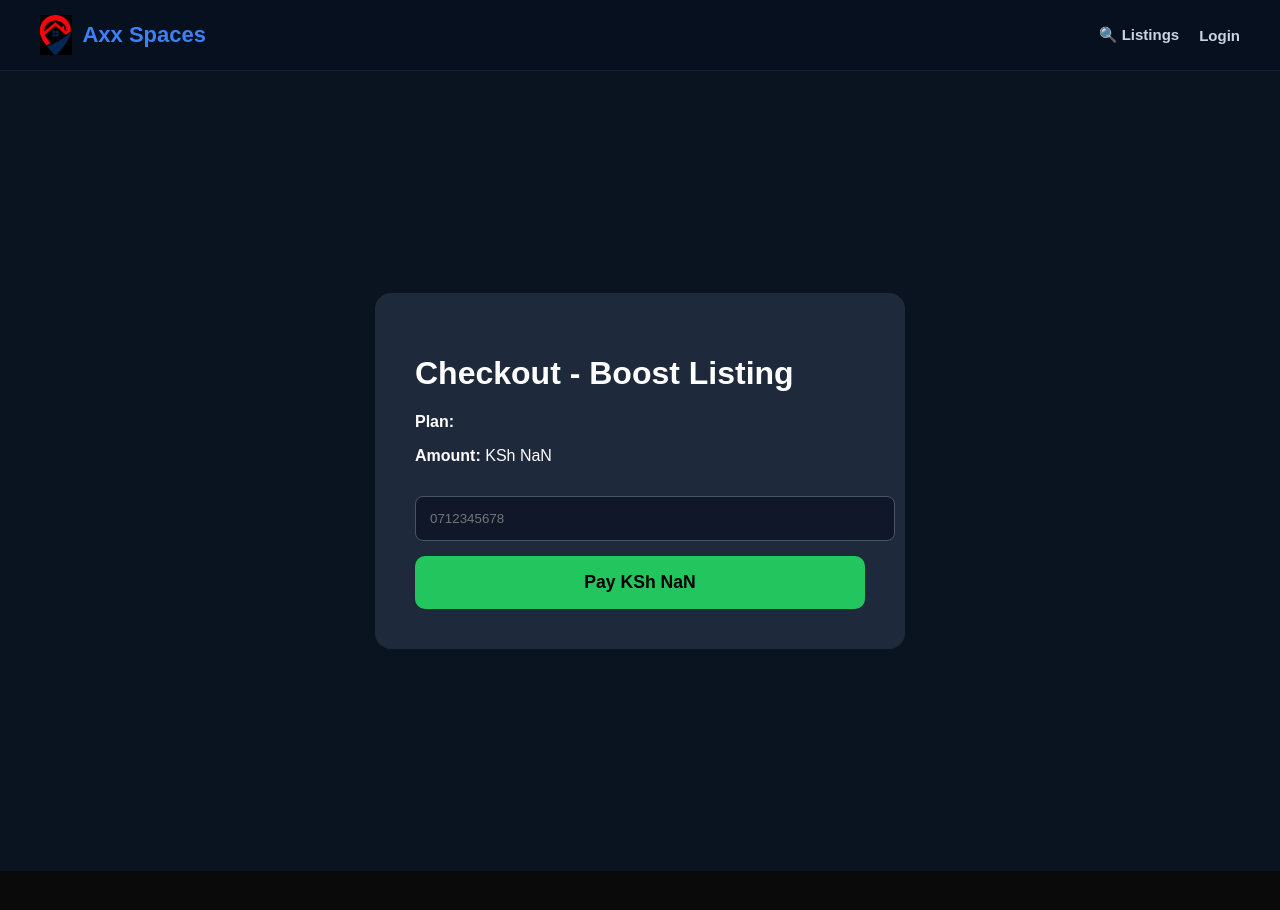
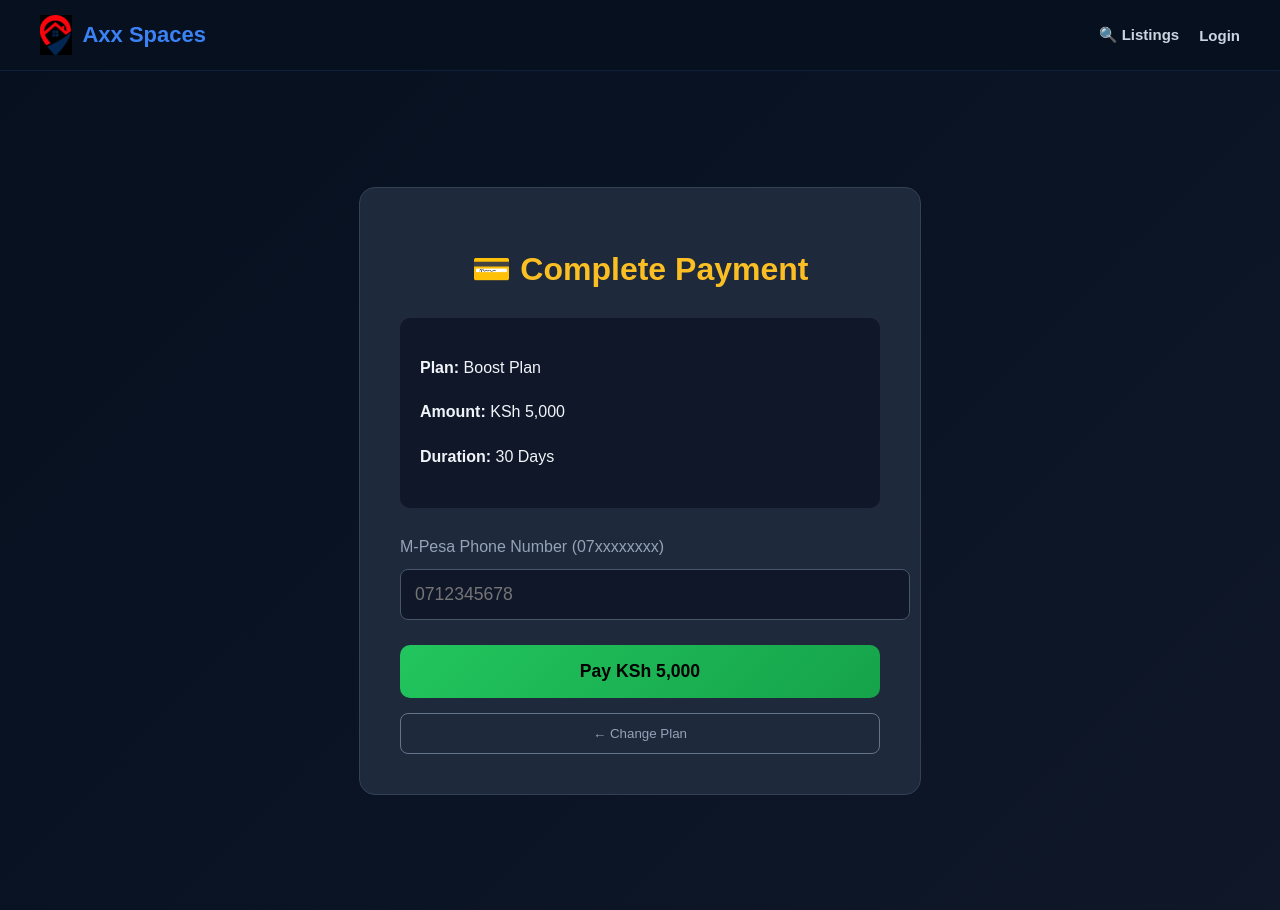
Before and after one commit to richard254120/axx-spaces-frontend, a React (Vite) app: page /checkout in a window 1280 px wide. Before the commit the page ends 871 px from the top, so only its background shows below. Built offline with nearby package versions, Linux system fonts and the light colour scheme; the HTML template or start-up script is replaced by a standard one.

Commit message:
Fix property upload route and update frontend

```diff
--- a/src/pages/Checkout.jsx
+++ b/src/pages/Checkout.jsx
@@ -9,37 +9,52 @@ export default function Checkout() {
 
   const propertyId = searchParams.get("propertyId");
   const plan = searchParams.get("plan");
-  const amount = parseInt(searchParams.get("amount"));
+  const amount = parseInt(searchParams.get("amount")) || 5000;
 
   const [phone, setPhone] = useState("");
   const [loading, setLoading] = useState(false);
   const [message, setMessage] = useState("");
 
-  const handleSubmit = async (e) => {
+  const handlePayment = async (e) => {
     e.preventDefault();
-    if (!phone) return setMessage("Please enter M-Pesa number");
+
+    if (!phone || phone.length < 9) {
+      setMessage("❌ Please enter a valid M-Pesa phone number");
+      return;
+    }
 
     setLoading(true);
+    setMessage("");
+
     try {
-      const res = await fetch(`${API_BASE}/payment/boost`, {
+      const response = await fetch(`${API_BASE}/payment/initiate-mpesa`, {
         method: "POST",
         headers: {
           "Content-Type": "application/json",
           Authorization: `Bearer ${localStorage.getItem("token")}`,
         },
-        body: JSON.stringify({ propertyId, plan }),
+        body: JSON.stringify({
+          phone,
+          amount,
+          propertyId,
+          plan
+        }),
       });
 
-      const data = await res.json();
+      const data = await response.json();
 
       if (data.success) {
-        setMessage("✅ Payment successful! Your listing is now boosted.");
-        setTimeout(() => navigate("/dashboard"), 2000);
+        setMessage("✅ Payment initiated successfully! Check your M-Pesa for prompt.");
+        // In real M-Pesa you would wait for callback, but for now we simulate success
+        setTimeout(() => {
+          navigate("/dashboard");
+        }, 2500);
       } else {
         setMessage("❌ " + (data.error || "Payment failed"));
       }
     } catch (err) {
-      setMessage("❌ Connection error. Try again.");
+      console.error(err);
+      setMessage("❌ Connection error. Please try again.");
     } finally {
       setLoading(false);
     }
@@ -48,11 +63,16 @@ export default function Checkout() {
   return (
     <div style={styles.container}>
       <div style={styles.card}>
-        <h1>Checkout - Boost Listing</h1>
-        <p><strong>Plan:</strong> {plan?.toUpperCase()}</p>
-        <p><strong>Amount:</strong> KSh {amount?.toLocaleString()}</p>
+        <h1 style={styles.title}>💳 Complete Payment</h1>
 
-        <form onSubmit={handleSubmit}>
+        <div style={styles.planInfo}>
+          <p><strong>Plan:</strong> {plan ? plan.toUpperCase() : "Boost"} Plan</p>
+          <p><strong>Amount:</strong> KSh {amount.toLocaleString()}</p>
+          <p><strong>Duration:</strong> 30 Days</p>
+        </div>
+
+        <form onSubmit={handlePayment}>
+          <label style={styles.label}>M-Pesa Phone Number (07xxxxxxxx)</label>
           <input
             type="tel"
             placeholder="0712345678"
@@ -61,21 +81,95 @@ export default function Checkout() {
             style={styles.input}
             required
           />
+
           <button type="submit" disabled={loading} style={styles.payBtn}>
-            {loading ? "Processing..." : `Pay KSh ${amount?.toLocaleString()}`}
+            {loading ? "Processing Payment..." : `Pay KSh ${amount.toLocaleString()}`}
           </button>
         </form>
 
-        {message && <p style={styles.message}>{message}</p>}
+        {message && (
+          <p style={{
+            ...styles.message,
+            color: message.includes("✅") ? "#22c55e" : "#ef4444"
+          }}>
+            {message}
+          </p>
+        )}
+
+        <button
+          onClick={() => navigate("/premium-plans?propertyId=" + propertyId)}
+          style={styles.backBtn}
+        >
+          ← Change Plan
+        </button>
       </div>
     </div>
   );
 }
 
 const styles = {
-  container: { minHeight: "100vh", background: "#0a1421", display: "flex", alignItems: "center", justifyContent: "center" },
-  card: { background: "#1e293b", padding: "40px", borderRadius: "16px", width: "100%", maxWidth: "450px" },
-  input: { width: "100%", padding: "14px", margin: "15px 0", background: "#0f1729", border: "1px solid #475569", borderRadius: "8px", color: "white" },
-  payBtn: { width: "100%", padding: "16px", background: "#22c55e", color: "black", border: "none", borderRadius: "10px", fontWeight: "bold", fontSize: "1.1rem" },
-  message: { marginTop: "20px", textAlign: "center", fontWeight: "600" }
+  container: {
+    minHeight: "100vh",
+    background: "linear-gradient(135deg, #06101f 0%, #0f1729 100%)",
+    display: "flex",
+    alignItems: "center",
+    justifyContent: "center",
+    padding: "20px",
+    color: "#f1f5f9"
+  },
+  card: {
+    background: "#1e293b",
+    padding: "40px",
+    borderRadius: "16px",
+    width: "100%",
+    maxWidth: "480px",
+    border: "1px solid #334155"
+  },
+  title: { textAlign: "center", fontSize: "2rem", marginBottom: "30px", color: "#fbbf24" },
+  planInfo: {
+    background: "#0f1729",
+    padding: "20px",
+    borderRadius: "10px",
+    marginBottom: "30px",
+    lineHeight: "1.8"
+  },
+  label: { display: "block", marginBottom: "8px", color: "#94a3b8", fontWeight: "500" },
+  input: {
+    width: "100%",
+    padding: "14px",
+    background: "#0f1729",
+    border: "1px solid #475569",
+    borderRadius: "8px",
+    color: "white",
+    fontSize: "1.1rem",
+    marginBottom: "25px"
+  },
+  payBtn: {
+    width: "100%",
+    padding: "16px",
+    background: "linear-gradient(135deg, #22c55e, #16a34a)",
+    color: "#000",
+    border: "none",
+    borderRadius: "10px",
+    fontSize: "1.1rem",
+    fontWeight: "700",
+    cursor: "pointer",
+    marginBottom: "15px"
+  },
+  backBtn: {
+    width: "100%",
+    padding: "12px",
+    background: "transparent",
+    border: "1px solid #64748b",
+    color: "#94a3b8",
+    borderRadius: "8px",
+    cursor: "pointer"
+  },
+  message: {
+    textAlign: "center",
+    marginTop: "20px",
+    padding: "12px",
+    borderRadius: "8px",
+    fontWeight: "600"
+  }
 };
```
